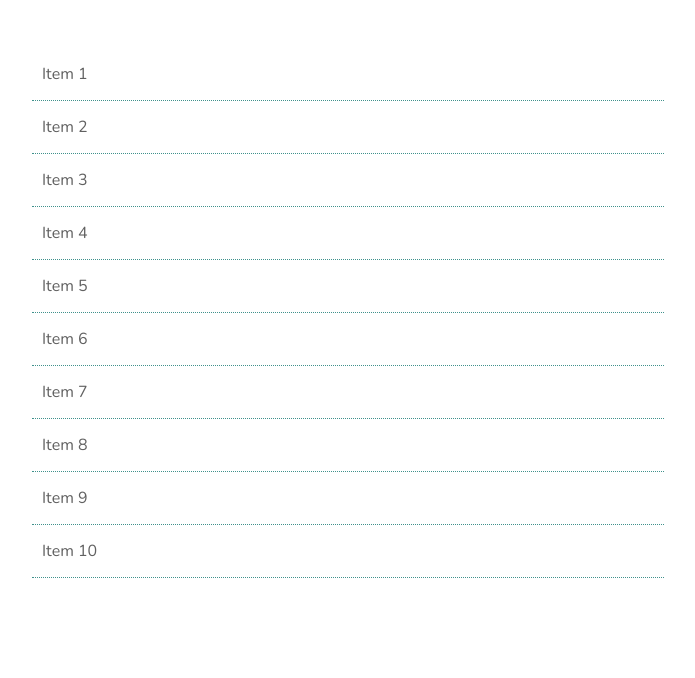
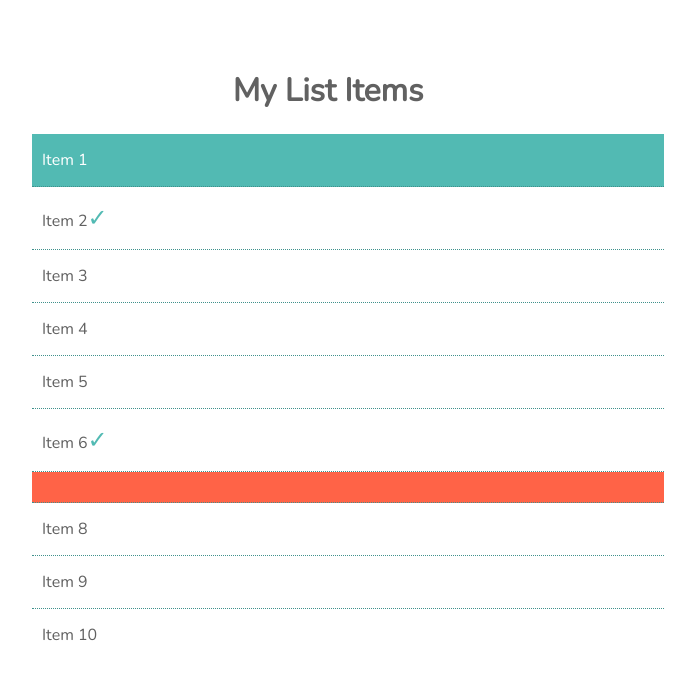
Before and after one commit to HeWhoShallNotBeMentioned/TH-CSS_Selectors_2, a plain HTML site: page index.html in a window 1280 px wide. Shown: the whole page, without its empty margins (312-1007 px from the left). Drawn offline with nearby package versions, Linux system fonts and the light colour scheme.

Commit message:
first & last child, only child & empty

```diff
--- a/css/style.css
+++ b/css/style.css
@@ -1 +1,19 @@
 /* Structural Pseudo-classes------------------ */
+
+li:first-child {
+  background-color: #52bab3;
+  color: #fff;
+}
+
+li:last-child {
+border: none;
+}
+
+span:only-child {
+  color: #52bab3;
+  font-size: 1.5em;
+}
+
+:empty {
+  background-color: tomato;
+}
--- a/index.html
+++ b/index.html
@@ -20,17 +20,21 @@
 			border-bottom: 1px dotted #40918c;
 			padding: 15px 10px;
 		}
+		h1 {
+			text-align: center;
+		}
 	</style>
 </head>
 <body>
+	<h1>My List Items</h1>
 	<ul>
 		<li>Item 1</li>
-		<li>Item 2</li>
+		<li>Item 2<span>&check;</span></li>
 		<li>Item 3</li>
 		<li>Item 4</li>
 		<li>Item 5</li>
-		<li>Item 6</li>
-		<li>Item 7</li>
+		<li>Item 6<span>&check;</span></li>
+		<li></li>
 		<li>Item 8</li>
 		<li>Item 9</li>
 		<li>Item 10</li>
```
